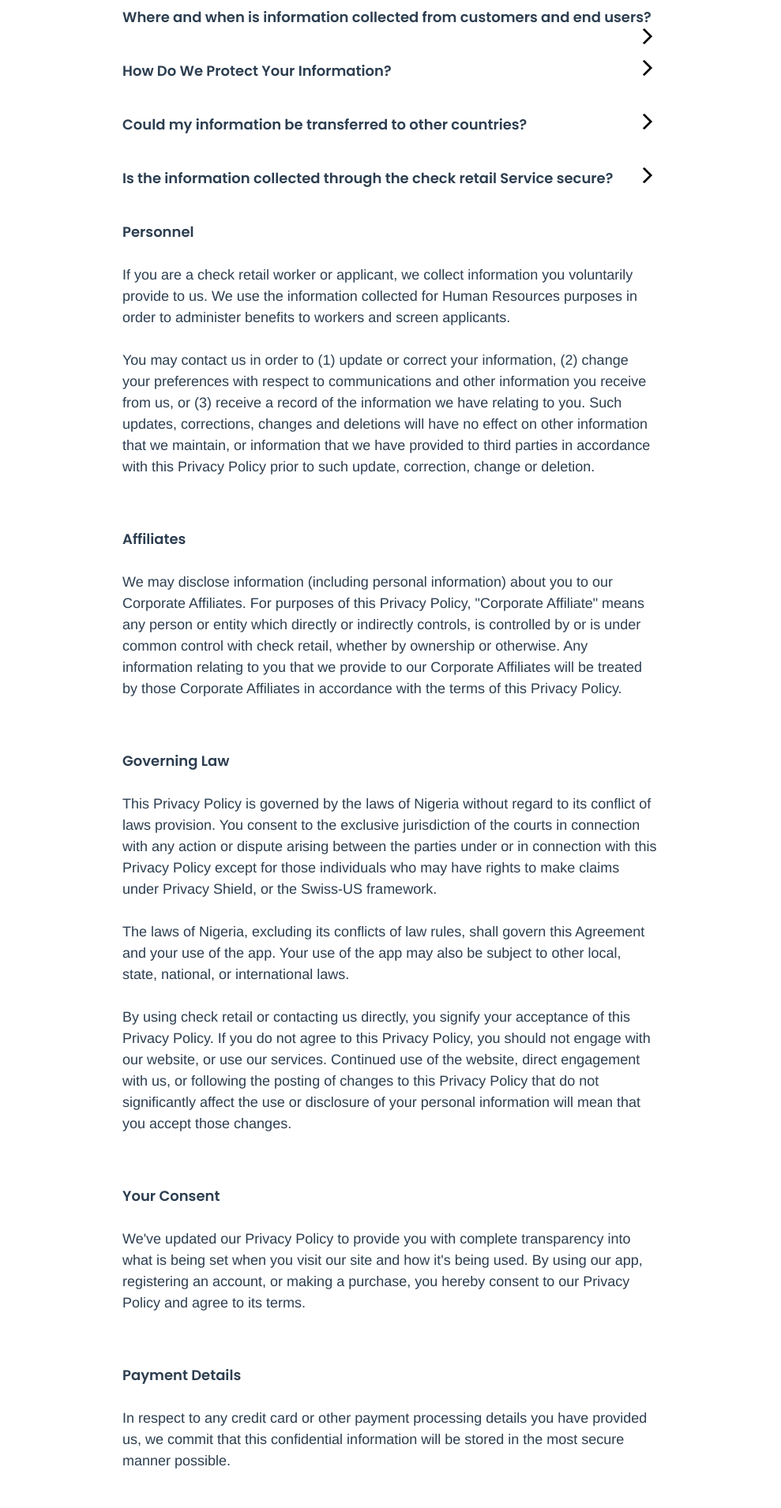
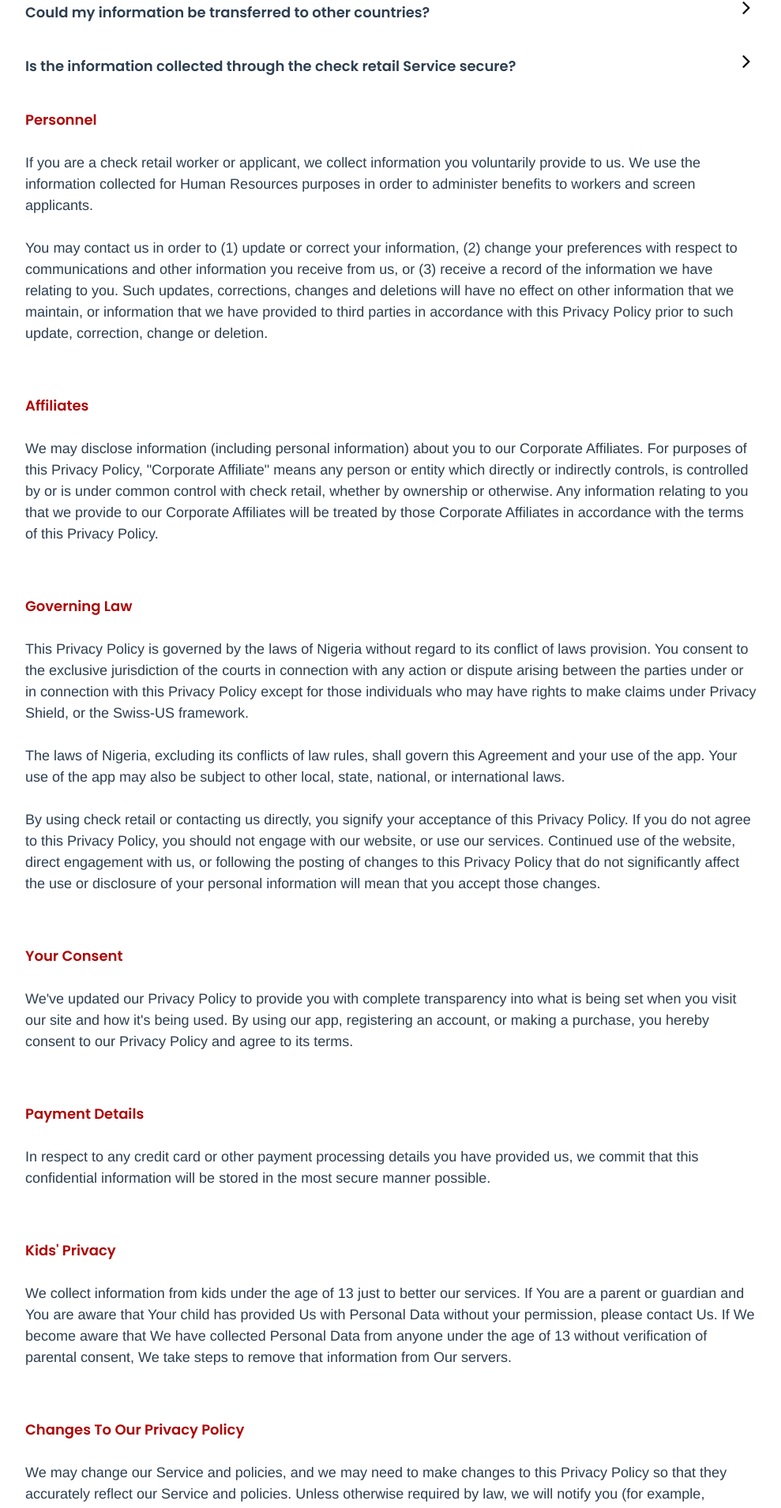
Before and after one commit to akeenzweb/privacy-policy, a Vue app: page / in a window 1280 px wide. Shown: the part 1197-3107 px from the top of the page at 79% size, without its empty margins (145-1134 px from the left). Built offline with nearby package versions, Linux system fonts and the light colour scheme.

Commit message:
new styles

```diff
--- a/src/components/policy.vue
+++ b/src/components/policy.vue
@@ -3,8 +3,8 @@
         <!-- <button class="btn btn-primary">click</button> -->
         <div class="container">
             <div class="row">
-                <div class="col-md-2"></div>
-                <div class="col-md-8">
+                <div class="col-md-1"></div>
+                <div class="col-md-10">
                     <div class="header">
                         <h5>PRIVACY POLICY</h5>
                         <h1>Our Commitment to Protecting Your Privacy</h1>
@@ -30,27 +30,29 @@
                         <section>
                             <p @click="show1 = !show1"><b>Definitions and key terms <img src="../assets/arrow.png" class="arrow" :class="show1 ? 'rotate' : 'rotateBack'" > </b></p><br>
 
+                            <transition name="dropDown" mode="out-in" appear >
                                 <p v-show="show1">
                                     To help explain things as clearly as possible in this Privacy Policy,
                                     every time any of these terms are referenced, are strictly defined as:<br><br>
 
-                            <b>-Cookie:</b> Small amount of data generated by a website and saved by your web browser. It is used to identify your browser, provide analytics, remember information about you such as your language preference or login information.<br><br>
-                            <b>-Company:</b> When this policy mentions “Company,” “we,” “us,” or “our,” it refers to paddle technologies, (14, ORANGE GATE, PLAMER STREET, OLUYOLE ESTATE IBADAN, IBADAN, OYO STATE, NIGERIA) that is responsible for your information under this Privacy Policy. <br><br>
-                            <b>-Customer:</b> Refers to the company, organization or person that signs up to use the check retail Service to manage the relationships with your consumers or service users.<br><br>
-                            <b>-Device:</b> Any internet connected device such as a phone, tablet, computer or any other device that can be used to visit check retail and use the services.<br><br>
-                            <b>-Personnel:</b> Refers to those individuals who are employed by check retail or are under contract to perform a service on behalf of one of the parties.<br><br>
-                            <b>-Personal Data:</b> Any information that directly, indirectly, or in connection with other information — including a personal identification number — allows for the identification or identifiability of a natural person.<br><br>
-                            <b>-Service:</b> Refers to the service provided by check retail as described in the relative terms (if available) and on this platform.<br><br>
-                            <b>-Third-party service:</b> Refers to advertisers, contest sponsors, promotional and marketing partners, and others who provide our content or whose products or services we think may interest you.<br><br>
-                            <b>-Website/APP:</b> Check retail."’s" site, which can be accessed via this URL: <br><br>
-                            <b>-You</b> : A person or entity that is registered with check retail to use the Services.<br><br>
+                                    <b class="subHeading">Cookie:</b> Small amount of data generated by a website and saved by your web browser. It is used to identify your browser, provide analytics, remember information about you such as your language preference or login information.<br><br>
+                                    <b class="subHeading">Company:</b> When this policy mentions “Company,” “we,” “us,” or “our,” it refers to paddle technologies, (14, ORANGE GATE, PLAMER STREET, OLUYOLE ESTATE IBADAN, IBADAN, OYO STATE, NIGERIA) that is responsible for your information under this Privacy Policy. <br><br>
+                                    <b class="subHeading">Customer:</b> Refers to the company, organization or person that signs up to use the check retail Service to manage the relationships with your consumers or service users.<br><br>
+                                    <b class="subHeading">Device:</b> Any internet connected device such as a phone, tablet, computer or any other device that can be used to visit check retail and use the services.<br><br>
+                                    <b class="subHeading">Personnel:</b> Refers to those individuals who are employed by check retail or are under contract to perform a service on behalf of one of the parties.<br><br>
+                                    <b class="subHeading">Personal Data:</b> Any information that directly, indirectly, or in connection with other information — including a personal identification number — allows for the identification or identifiability of a natural person.<br><br>
+                                    <b class="subHeading">Service:</b> Refers to the service provided by check retail as described in the relative terms (if available) and on this platform.<br><br>
+                                    <b class="subHeading">Third-party service:</b> Refers to advertisers, contest sponsors, promotional and marketing partners, and others who provide our content or whose products or services we think may interest you.<br><br>
+                                    <b class="subHeading">Website/APP:</b> Check retail."’s" site, which can be accessed via this URL: <br><br>
+                                    <b class="subHeading">You</b> : A person or entity that is registered with check retail to use the Services.<br><br>
+                                </p>
+                            </transition>
 
-
-                        </p>
                         </section>
 
                         <section>
                             <p @click="show2 = !show2"><b>What Information Do We Collect?  <img src="../assets/arrow.png" class="arrow" :class="show2 ? 'rotate' : 'rotateBack'" ></b></p><br>
+                            <transition name="dropDown" mode="out-in" appear >
                                 <p v-show="show2">
                                 We collect information from you when you visit our app, register on our site, place an order,
                                 subscribe to our newsletter, respond to a survey or fill out a form.<br><br>
@@ -69,10 +71,13 @@
                                 from their photo gallery, you can safely deny photo gallery access for this app.
 
                                 </p>
+                            </transition>
+
                         </section>
 
                         <section>
                             <p @click="show3 = !show3" ><b>How Do We Use The Information We Collect?  <img src="../assets/arrow.png" class="arrow" :class="show3 ? 'rotate' : 'rotateBack'" ></b></p><br>
+                            <transition name="dropDown" mode="out-in" appear >
                                 <p v-show="show3">
                                 Any of the information we collect from you may be used in one of the following ways:<br><br>
 
@@ -85,12 +90,14 @@
                                 - Detecting fraud.<br>
                                 -To administer a contest, promotion, survey or other site feature<br>
                                 -To send periodic emails<br>
+                                </p>
+                            </transition>
 
-                            </p>
                         </section>
 
                         <section>
                             <p @click="show4 = !show4"><b>When does check retail use end user information from third parties?  <img src="../assets/arrow.png" class="arrow" :class="show4 ? 'rotate' : 'rotateBack'" ></b></p><br>
+                            <transition name="dropDown" mode="out-in" appear >
                                 <p v-show="show4" >
                                 Check retail will collect End User Data necessary to provide the check retail services to our customers.<br><br>
 
@@ -99,10 +106,13 @@
                                 You can control how much of your information social media websites make public by visiting these websites and
                                 changing your privacy settings.
                                 </p>
+                            </transition>
+
                         </section>
 
                         <section>
                             <p @click="show5 = !show5"><b>When does check retail use customer information from third parties?  <img src="../assets/arrow.png" class="arrow" :class="show5 ? 'rotate' : 'rotateBack'" ></b></p><br>
+                            <transition name="dropDown" mode="out-in" appear >
                                 <p v-show="show5">
                                 We receive some information from the third parties when you contact us.
                                 For example, when you submit your email address to us to show interest in becoming a check retail customer,
@@ -111,10 +121,13 @@
                                 You can control how much of your information social media websites make public by visiting these
                                 websites and changing your privacy settings.
                                 </p>
+                            </transition>
+
                         </section>
 
                         <section>
                             <p @click="show6 = !show6"><b>Do we share the information we collect with third parties?  <img src="../assets/arrow.png" class="arrow" :class="show6 ? 'rotate' : 'rotateBack'" ></b></p><br>
+                            <transition name="dropDown" mode="out-in" appear >
                                 <p v-show="show6">
                                 We may share the information that we collect, both personal and non-personal,
                                 with third parties such as advertisers, contest sponsors, promotional and marketing partners,
@@ -143,18 +156,24 @@
                                 of a third party, the safety of the public or any person, to prevent or stop any illegal, unethical, or
                                 legally actionable activity, or to otherwise comply with applicable court orders, laws, rules and regulations. <br><br>
                                 </p>
+                            </transition>
+
                         </section>
 
                         <section>
                             <p @click="show7 = !show7"><b>Where and when is information collected from customers and end users?    <img src="../assets/arrow.png" class="arrow" :class="show7 ? 'rotate' : 'rotateBack'" ></b></p><br>
+                            <transition name="dropDown" mode="out-in" appear >
                                 <p v-show="show7">
                                 Check retail will collect personal information that you submit to us. We may also receive
                                 personal information about you from third parties as described above.<br><br>
                                 </p>
+                            </transition>
+
                         </section>
 
                         <section>
                             <p @click="show8 = !show8"><b>How Do We Protect Your Information?   <img src="../assets/arrow.png" class="arrow" :class="show8 ? 'rotate' : 'rotateBack'" ></b></p><br>
+                            <transition name="dropDown" mode="out-in" appear >
                                 <p v-show="show8">
                                 We implement a variety of security measures to maintain the safety of your personal information
                                 when you place an order or enter, submit, or access your personal information. We offer the use
@@ -167,10 +186,13 @@
                                 on the Service may not be accessed, disclosed, altered, or destroyed by a breach of any of our physical,
                                 technical, or managerial safeguards.
                                 </p>
+                            </transition>
+
                         </section>
 
                         <section>
                             <p @click="show9 = !show9"><b>Could my information be transferred to other countries?  <img src="../assets/arrow.png" class="arrow" :class="show9 ? 'rotate' : 'rotateBack'" ></b></p><br>
+                            <transition name="dropDown" mode="out-in" appear >
                                 <p v-show="show9">
                                 check retail is incorporated in Nigeria. Information collected via our website, through direct interactions
                                 with you, or from use of our help services may be transferred from time to time to our offices or personnel,
@@ -179,10 +201,13 @@
                                 To the fullest extent allowed by applicable law, by using any of the above, you voluntarily consent to the
                                 trans-border transfer and hosting of such information.
                                 </p>
+                            </transition>
+
                         </section>
 
                         <section>
                             <p @click="show10 = !show10"><b>Is the information collected through the check retail Service secure?   <img src="../assets/arrow.png" class="arrow" :class="show10 ? 'rotate' : 'rotateBack'" ></b></p><br>
+                            <transition name="dropDown" mode="out-in" appear >
                                 <p v-show="show10">
                                 We take precautions to protect the security of your information. We have physical,
                                 electronic, and managerial procedures to help safeguard, prevent unauthorized access,
@@ -193,10 +218,12 @@
                                 non-disclaimable duty to protect your personal information, you agree that intentional misconduct
                                 will be the standards used to measure our compliance with that duty.
                                 </p>
+                            </transition>
+
                         </section>
 
                         <p>
-                            <b>Personnel</b><br><br>
+                            <b class="subHeading">Personnel</b><br><br>
                             If you are a check retail worker or applicant, we collect information you voluntarily provide to us.
                             We use the information collected for Human Resources purposes in order to administer benefits to workers and
                             screen applicants.<br><br>
@@ -209,7 +236,7 @@
                         </p><br><br>
 
                         <p>
-                            <b>Affiliates</b><br><br>
+                            <b class="subHeading">Affiliates</b><br><br>
                             We may disclose information (including personal information) about you to our Corporate Affiliates.
                             For purposes of this Privacy Policy, "Corporate Affiliate" means any person or entity which directly or
                             indirectly controls, is controlled by or is under common control with check retail, whether by ownership
@@ -218,7 +245,7 @@
                         </p><br><br>
 
                         <p>
-                            <b>Governing Law</b><br><br>
+                            <b class="subHeading">Governing Law</b><br><br>
                             This Privacy Policy is governed by the laws of Nigeria without regard to its conflict of laws provision.
                             You consent to the exclusive jurisdiction of the courts in connection with any action or dispute arising
                             between the parties under or in connection with this Privacy Policy except for those individuals who may have
@@ -234,20 +261,20 @@
                         </p><br><br>
 
                         <p>
-                            <b>Your Consent</b><br><br>
+                            <b class="subHeading">Your Consent</b><br><br>
                             We've updated our Privacy Policy to provide you with complete transparency into what is being set
                             when you visit our site and how it's being used. By using our app, registering an account, or
                             making a purchase, you hereby consent to our Privacy Policy and agree to its terms.
                         </p><br><br>
 
                         <p>
-                            <b>Payment Details</b><br><br>
+                            <b class="subHeading">Payment Details</b><br><br>
                             In respect to any credit card or other payment processing details you have provided us,
                             we commit that this confidential information will be stored in the most secure manner possible.
                         </p><br><br>
 
                         <p>
-                            <b>Kids' Privacy</b><br><br>
+                            <b class="subHeading">Kids' Privacy</b><br><br>
                             We collect information from kids under the age of 13 just to better our services.
                             If You are a parent or guardian and You are aware that Your child has provided Us
                             with Personal Data without your permission, please contact Us. If We become aware that
@@ -256,7 +283,7 @@
                         </p><br><br>
 
                         <p>
-                            <b>Changes To Our Privacy Policy</b><br><br>
+                            <b class="subHeading">Changes To Our Privacy Policy</b><br><br>
                             We may change our Service and policies, and we may need to make changes to this Privacy
                             Policy so that they accurately reflect our Service and policies. Unless otherwise required by law,
                             we will notify you (for example, through our Service) before we make changes to this Privacy
@@ -266,7 +293,7 @@
                         </p><br><br>
 
                         <p>
-                            <b>Third-Party Services</b><br><br>
+                            <b class="subHeading">Third-Party Services</b><br><br>
                             We may display, include or make available third-party content (including data, information,
                             applications and other products services) or provide links to third-party websites or services
                             ("Third- Party Services"). You acknowledge and agree that check retail shall not be responsible
@@ -280,7 +307,7 @@
                         </p><br><br>
 
                         <p>
-                            <b>Tracking Technologies</b><br><br>
+                            <b class="subHeading">Tracking Technologies</b><br><br>
                             -Google Maps API:<br><br>
 
                             Google Maps API is a robust tool that can be used to create a custom map, a searchable map, check-in functions,
@@ -290,7 +317,7 @@
                         </p><br><br>
 
                         <p>
-                            <b>What is personal data?</b><br><br>
+                            <b class="subHeading">What is personal data?</b><br><br>
                             Any data that relates to an identifiable or identified individual. GDPR covers a broad
                             spectrum of information that could be used on its own, or in combination with other pieces of
                             information, to identify a person. Personal data extends beyond a person’s name or email address.
@@ -299,7 +326,7 @@
                         </p><br><br>
 
                         <p>
-                            <b>The Data Protection Principles include requirements such as:</b><br><br>
+                            <b class="subHeading">The Data Protection Principles include requirements such as:</b><br><br>
                                 -Personal data collected must be processed in a fair, legal, and transparent way and should only be used in a way that a person would reasonably expect.<br>
                                 -Personal data should only be collected to fulfil a specific purpose and it should only be used for that purpose. Organizations must specify why they need the personal data when they collect it.<br>
                                 -Personal data should be held no longer than necessary to fulfil its purpose.<br>
@@ -307,18 +334,18 @@
                         </p><br><br>
 
                         <p>
-                            <b>Contact Us</b>
+                            <b class="subHeading">Contact Us</b>
                             Don't hesitate to contact us if you have any questions.<br><br>
 
                             -Via Email:  <b>hello.paddle@gmail.com</b><br><br>
                             -Via Phone Number:  <b>08149734622</b>
-                        </p>
+                        </p><br><br>
 
 
 
                     </div>
                 </div>
-                <div class="col-md-2"></div>
+                <div class="col-md-1"></div>
             </div>
         </div>
     </div>
@@ -363,6 +390,9 @@
     color: black;
     margin-top: 150px;
 }
+.subHeading {
+    color: rgb(175, 5, 5);
+}
 .body p {
     font-size: 18px;
     /* font-weight: lighter; */
@@ -377,8 +407,8 @@
     padding: 40px;
 }
 .arrow {
-    height: 20px;
-    width: 20px;
+    height: 16px;
+    width: 16px;
     float: right;
     margin-right: 5px;
 }
@@ -389,6 +419,41 @@
 .rotateBack {
     transform: rotate(0deg);
     transition: all 0.4s ease;
+}
+
+.dropDown-enter-from {
+  opacity: 0;
+  transform: scale(0) translateX(500px);
+}
+.dropDown-enter-to {
+  opacity: 1;
+  transform: scale(1) translateX(0);
+}
+.dropDown-enter-active {
+  transition: all 0.4s ease;
+}
+
+.dropDown-leave-from {
+  opacity: 1;
+  transform: scale(1) translateY(0);
+}
+.dropDown-leave-to {
+  opacity: 0;
+  transform: scale(0) translateY(-500px);
+}
+.dropDown-leave-active {
+  transition: all 0.4s ease;
+  /* position: absolute; */
+}
+.dropDown-move {
+  transition: all 0.9s ease;
+}
+/*
+section p:nth-child(1){
+    position: relative;
+} */
+section p:nth-child(1):hover {
+    transform: scale(1.02);
 }
 
 @media screen and (max-width: 700px){
```
Lines whose indentation alone changed are shown as unchanged.
